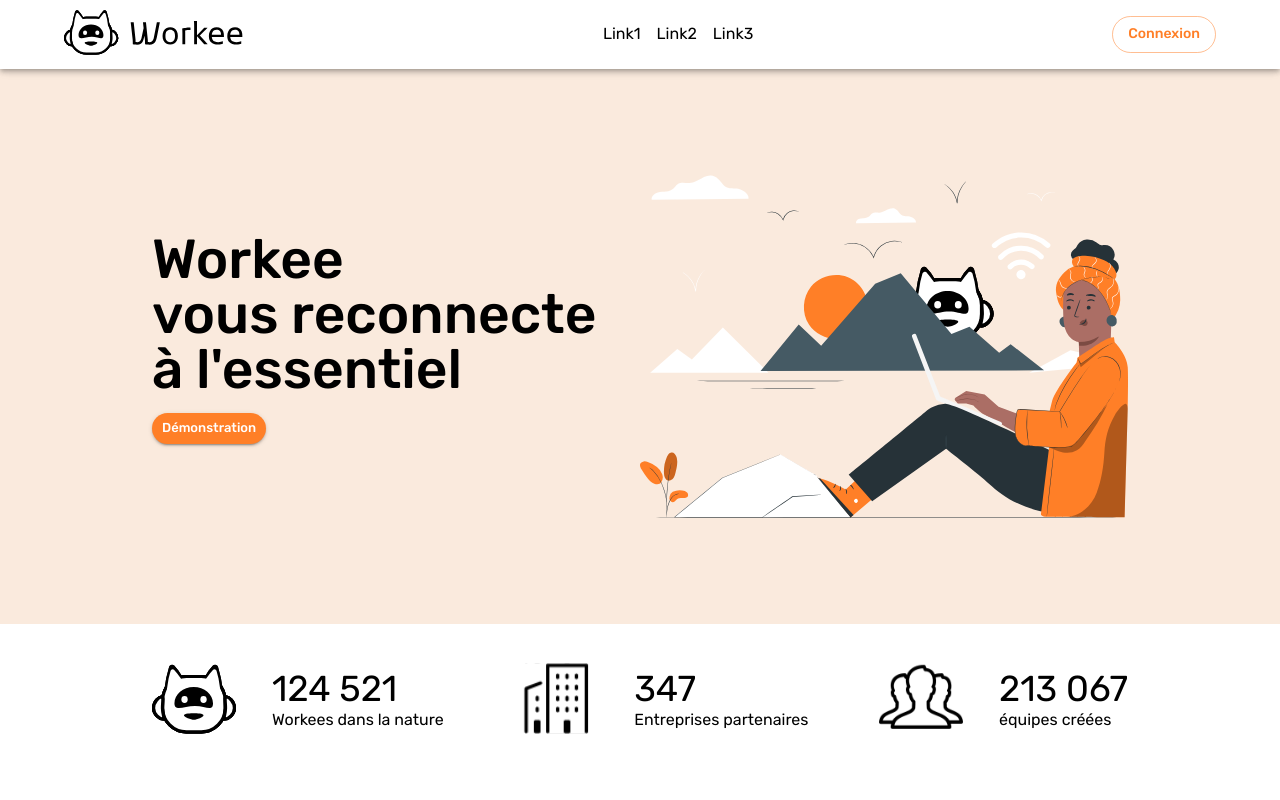
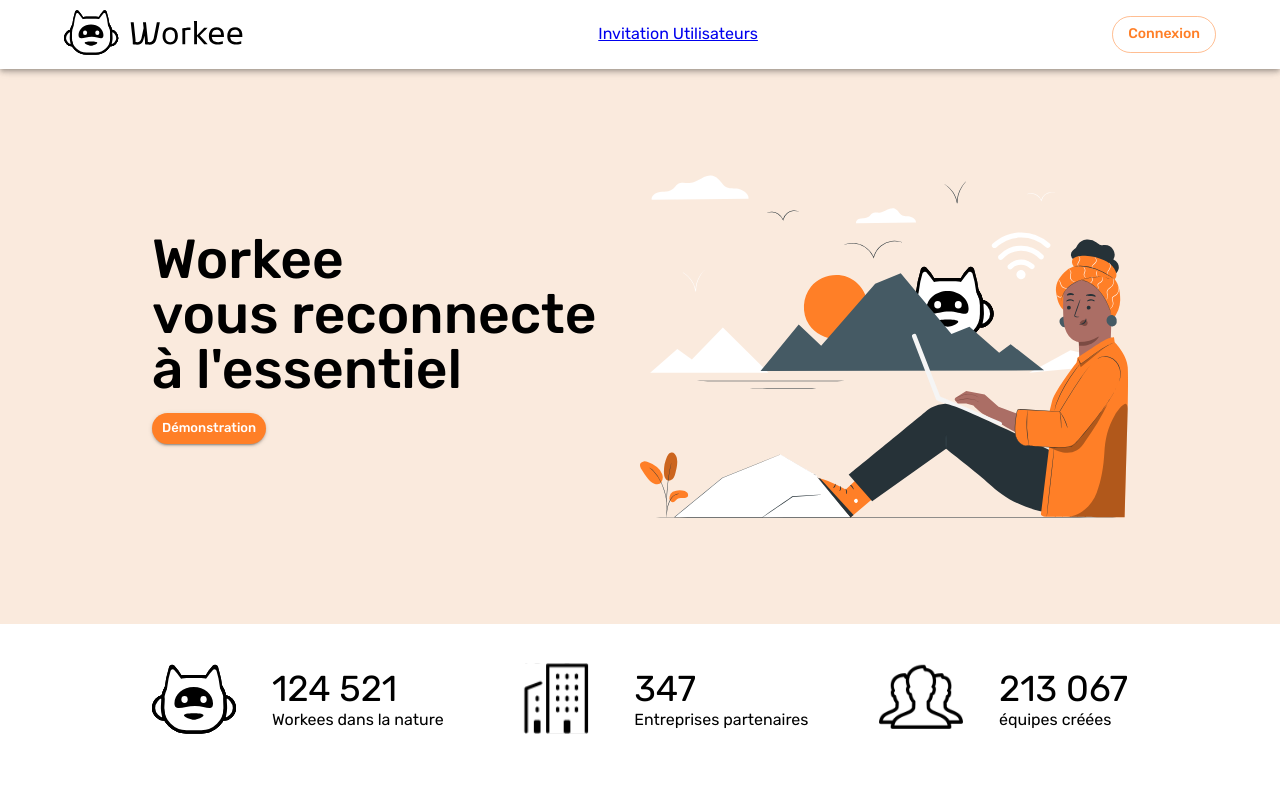
Before and after one commit to Valounte/workee_frontend, a React app: page / in a window 1280 px wide. Shown: the top 800 px of the page. Built offline with nearby package versions, Linux system fonts and the light colour scheme.

Commit message:
add link to invite user

```diff
--- a/src/common-features/header/MainHeader.tsx
+++ b/src/common-features/header/MainHeader.tsx
@@ -17,7 +17,7 @@ import {
 } from '@ui-kit';
 import { ReactComponent as Logo } from '@ui-kit/images/workee-logo.svg';
 
-const links = ['Link1', 'Link2', 'Link3'];
+const links = ['Invitation Utilisateurs', 'Link2', 'Link3'];
 
 export const MainHeader = () => {
   const [anchorElNav, setAnchorElNav] = React.useState<null | HTMLElement>(null);
@@ -75,11 +75,11 @@ export const MainHeader = () => {
             spacing={2}
             display={{ xs: 'none', sm: 'flex' }}
             order={{ sm: '2' }}>
-            {links.map(link => (
-              <Typography key={link} textAlign="center">
-                {link}
+            <Link to="/usersHandler">
+              <Typography textAlign="center">
+                {links[0]}
               </Typography>
-            ))}
+            </Link>
           </Stack>
           <Stack order={{ xs: '3', sm: '2' }}>
             <Button href={RoutesEnum.login} variant="outlined" color="secondary">
```
